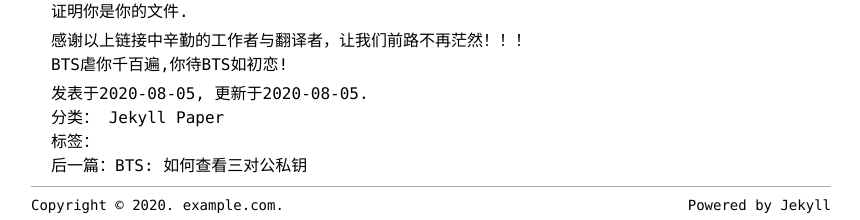
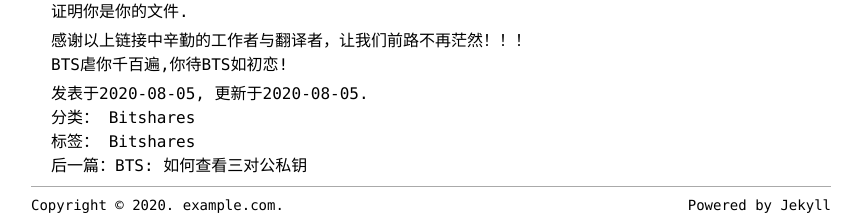
Before and after one commit to shulthz/shulthz.github.io, a Jekyll site: the page built from _posts/2020-08-05-BTS(比特股)新手相关教程-资料-钱包内盘-承兑商-社交等信息汇总.markdown, in a window 1280 px wide and 900 px high, scrolled down 7192 px. Shown: the part 677-897 px from the top of the window, without its empty margins (209-1069 px from the left). Built offline with Jekyll 4.4.1, drawn with Linux system fonts in a browser that asks for light colours.

Commit message:
Update 2020-08-05-BTS(比特股)新手相关教程-资料-钱包内盘-承兑商-社交等信息汇总.markdown

```diff
--- a/_posts/2020-08-05-BTS(比特股)新手相关教程-资料-钱包内盘-承兑商-社交等信息汇总.markdown
+++ b/_posts/2020-08-05-BTS(比特股)新手相关教程-资料-钱包内盘-承兑商-社交等信息汇总.markdown
@@ -3,8 +3,8 @@ layout: post
 title: "BTS(比特股)新手相关教程-资料-钱包内盘-承兑商-社交等信息汇总"
 date:   2020-08-05
 last_modified_at: 2020-08-05
-categories: [Jekyll Paper]
-tags:
+categories: [Bitshares]
+tags: [Bitshares]
 ---
 
 # **WARNING!警告！**
```
